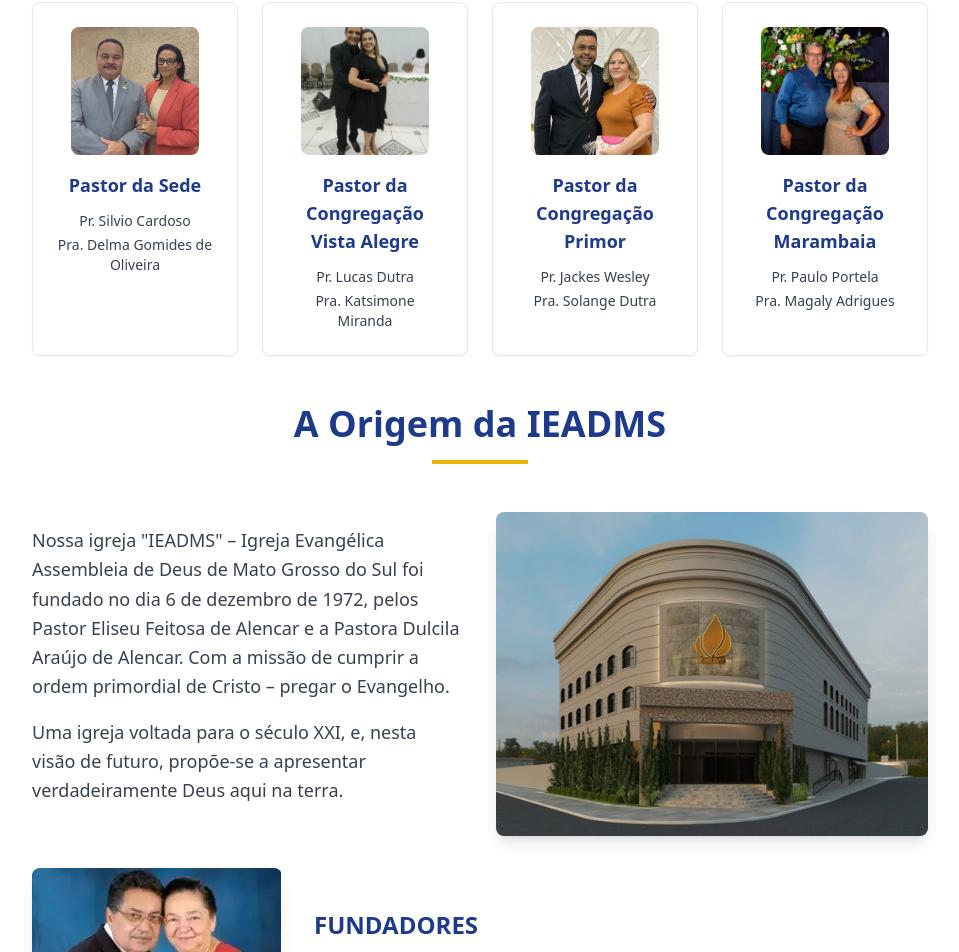
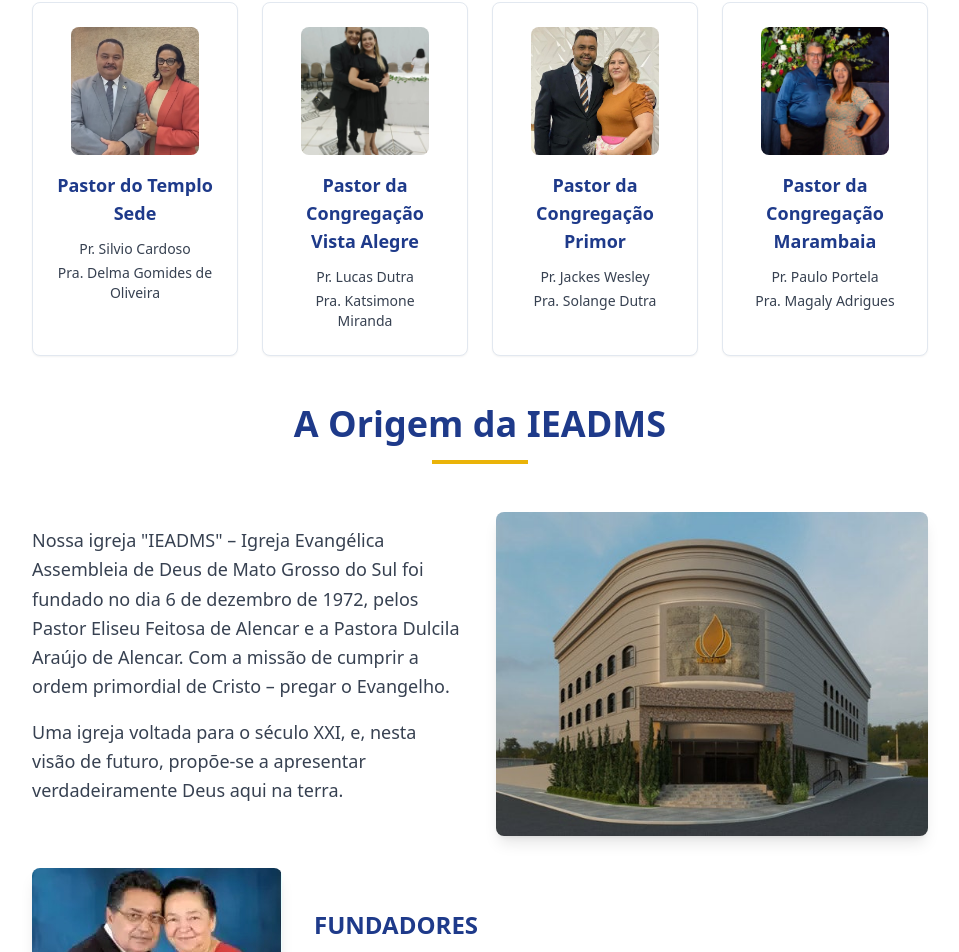
Before and after one commit to ieadmspontapora-hub/ieadmspontapora, a React (Vite) app: page /sobre in a window 1280 px wide. Shown: the part 1021-1973 px from the top of the page, without its empty margins (160-1119 px from the left). Built offline with nearby package versions, Linux system fonts and the light colour scheme; no server answers.

Commit message:
Updated src/pages/AboutPage.tsx

```diff
--- a/src/pages/AboutPage.tsx
+++ b/src/pages/AboutPage.tsx
@@ -72,7 +72,7 @@ const AboutPage = () => {
 
   const pastorsCampoPontaPorã = [
     {
-      title: "Pastor da Sede",
+      title: "Pastor do Templo Sede",
       names: [
         "Pr. Silvio Cardoso",
         "Pra. Delma Gomides de Oliveira"
```
